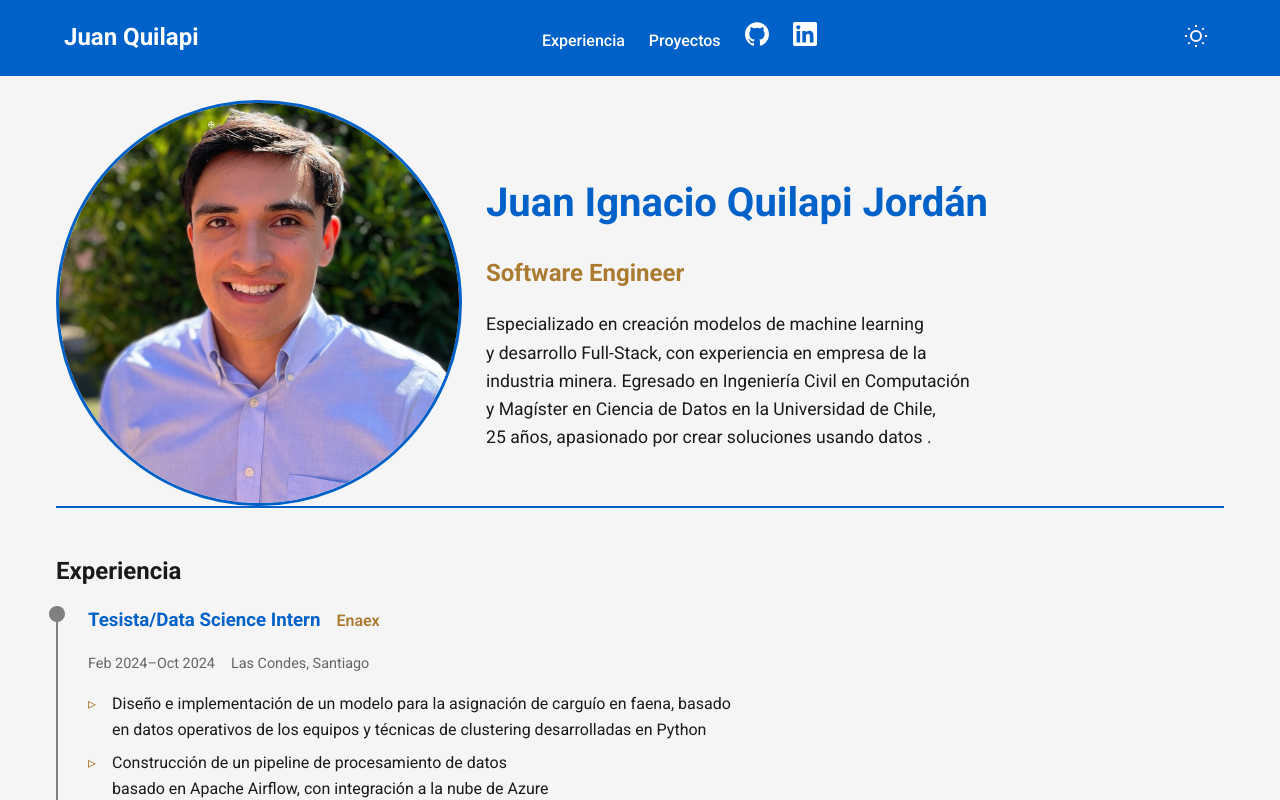
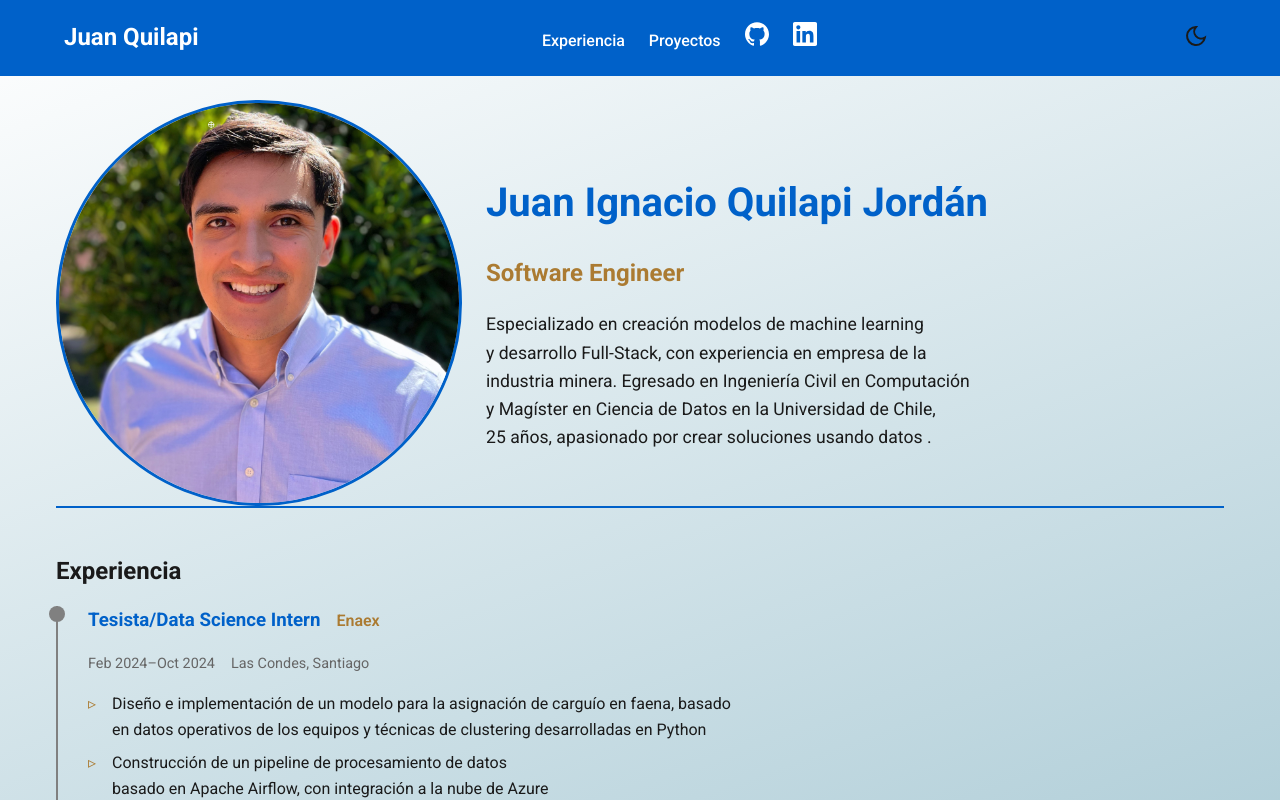
Before and after one commit to JuanQuilapi/portafolio, a React (Vite) app: page / in a window 1280 px wide. Shown: the top 800 px of the page. Built offline with nearby package versions, Linux system fonts and the light colour scheme.

Commit message:
refactor: use grid in tech for better responsive

```diff
--- a/src/components/Navbar/Navbar.module.css
+++ b/src/components/Navbar/Navbar.module.css
@@ -68,7 +68,6 @@
 }
 
 .navbar.scrolled {
-  box-shadow: 0 2px 10px var(--background);
   opacity: 90%;
 }
 
--- a/src/components/Tech/Tech.module.css
+++ b/src/components/Tech/Tech.module.css
@@ -1,18 +1,15 @@
 .skillsContainer {
-  display: flex;
-  flex-flow: row nowrap;
+  display: grid;
+  grid-template-columns: repeat(auto-fill, minmax(200px, 1fr));
+
   gap: 1rem;
   margin-top: 1.5rem;
-  justify-content: space-evenly;
-  align-items: top;
 }
 
 .skillCategory {
-  background: var(--background);
   border-radius: 8px;
   transition: transform 0.3s ease;
-  max-width: 400px;
-  flex: 1 1 300px;
+  max-width: 1200px;
 }
 
 .categoryTitle {
@@ -39,7 +36,7 @@
   font-size: 0.95rem;
   transition: all 0.3s ease;
   display: flex;
-  flex-flow: row wrap;
+  flex-flow: column wrap;
   justify-content: center;
   align-items: center;
   gap: 5px;
@@ -58,24 +55,24 @@
   max-width: 1200px;
 }
 
-@media (max-width: 800px) {
+/* @media (max-width: 800px) {
   .skillsContainer {
     flex-flow: row wrap;
     justify-content: space-around;
   }
 
   .skillCategory {
-    flex: 1 1 45%; /* Two items per row */
-    min-width: 280px; /* Minimum size before wrapping */
+    flex: 1 1 45%;
+    min-width: 280px;
     margin-bottom: 1rem;
   }
 
   .skillsList {
-    flex-flow: row wrap; /* Stack items vertically */
+    flex-flow: row wrap;
     justify-content: flex-start;
   }
 
   .skillItem {
-    flex: 1 1 120px; /* Adjust item sizing */
+    flex: 1 1 120px;
   }
-}
+} */
--- a/src/components/ThemeToggle/ThemeToggle.module.css
+++ b/src/components/ThemeToggle/ThemeToggle.module.css
@@ -15,7 +15,7 @@
   width: 24px;
   height: 24px;
   transition: all 0.3s ease;
-  stroke: var(--background);
+  stroke: var(--text-color);
 }
 
 .sun {
--- a/src/components/ThemeToggle/index.tsx
+++ b/src/components/ThemeToggle/index.tsx
@@ -20,13 +20,13 @@ const ThemeToggle = () => {
       aria-label={isDark ? "Switch to light mode" : "Switch to dark mode"}
     >
       <svg
-        className={`${styles.icon} ${isDark ? styles.moon : styles.sun}`}
+        className={`${styles.icon} ${!isDark ? styles.moon : styles.sun}`}
         viewBox="0 0 24 24"
         fill="none"
         stroke="currentColor"
         strokeWidth="2"
       >
-        {isDark ? (
+        {!isDark ? (
           <path d="M21 12.79A9 9 0 1 1 11.21 3 7 7 0 0 0 21 12.79z" />
         ) : (
           <>
--- a/src/styles/globals.css
+++ b/src/styles/globals.css
@@ -7,7 +7,7 @@ body {
   min-height: 100vh;
   font-family: var(--font-family);
   font-size: var(--font-size-base);
-  background-color: var(--background);
+  background: var(--background);
   color: var(--text-color);
   line-height: 1.6;
   text-wrap: balance;
--- a/src/styles/theme.css
+++ b/src/styles/theme.css
@@ -1,5 +1,5 @@
 :root {
-  --background: #222;
+  --background: linear-gradient(160deg, #1a1a1a, #002243);
   --text-color: #ffffff;
   --primary: #0052a9;
   --secondary: #ab7b32;
@@ -14,9 +14,9 @@
 }
 
 .light {
-  --background: #f5f5f5;
+  --background: linear-gradient(160deg, #fff, #076585);
   --text-color: #1a1a1a;
   --primary: #0061c9;
   --secondary: #ab7b32;
-  --box-color: #0000000d;
+  --box-color: #1e1e5a28;
 }
```
